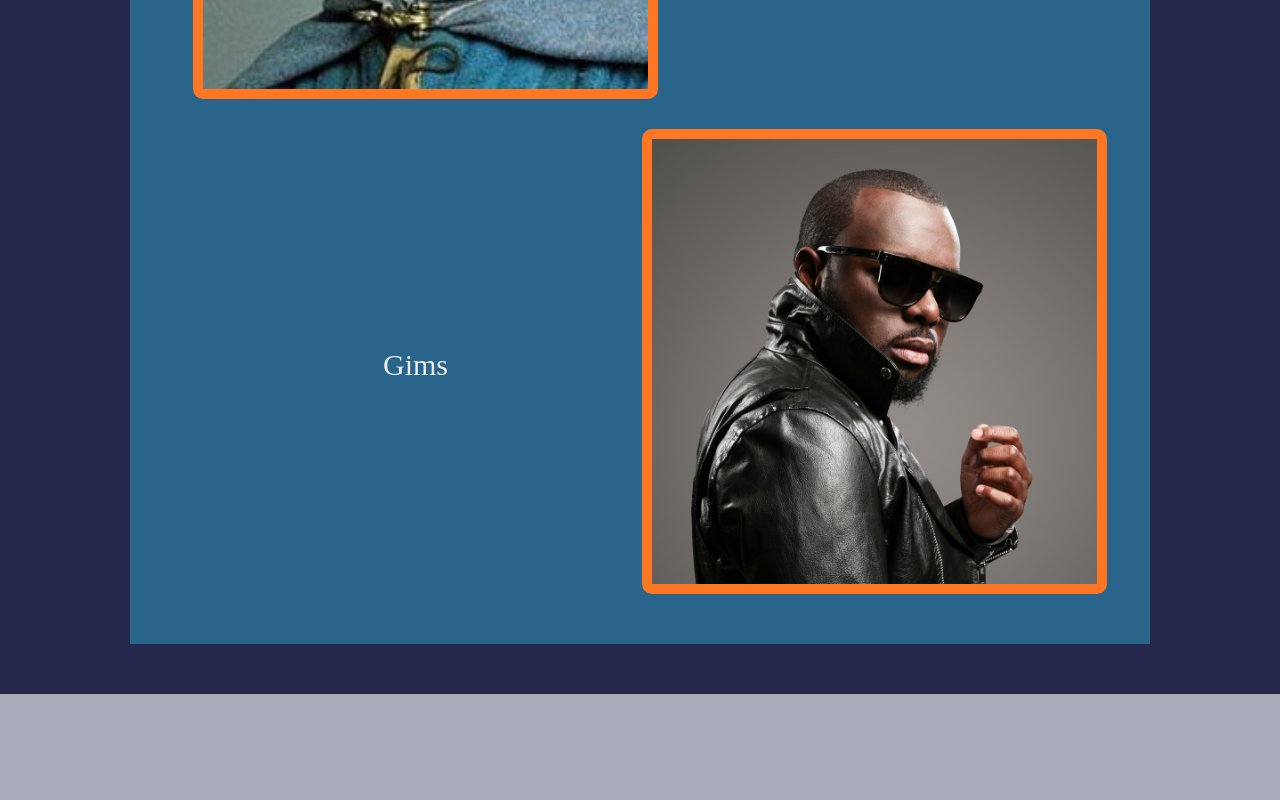
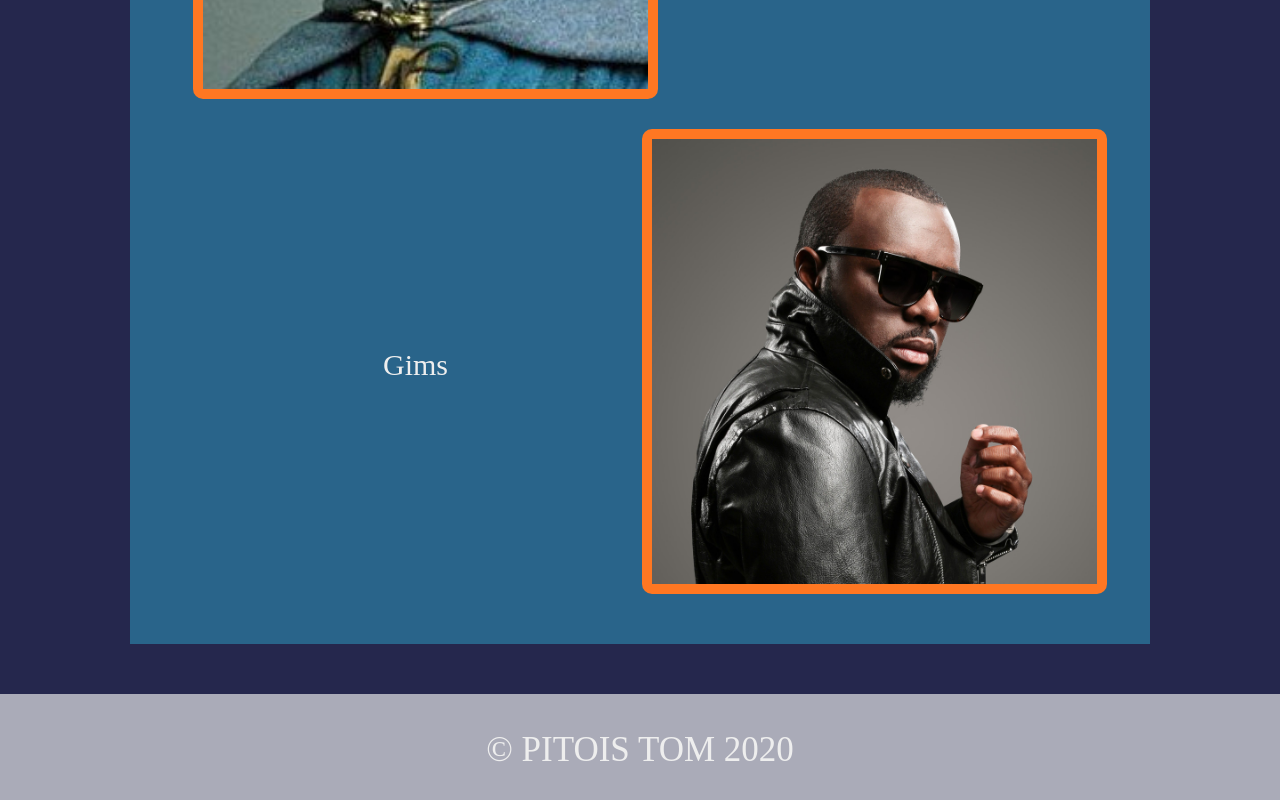
Before and after one commit to tpitois/gimsversus, a plain HTML site: page personnages.html in a window 1280 px wide. Shown: the part 1534-2334 px from the top of the page. Drawn offline with Linux system fonts and the light colour scheme.

Commit message:
footer liste des personnages

```diff
--- a/personnages.html
+++ b/personnages.html
@@ -16,7 +16,9 @@
 
 	<section><table id="tableau"></table></section>
 
-	<footer></footer>
+	<footer>
+		<span>&copy; PITOIS TOM 2020</span>
+	</footer>
 
 </body>
 </html>
```
